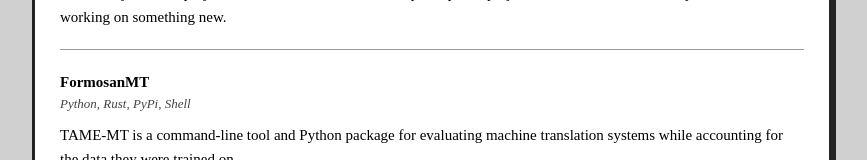
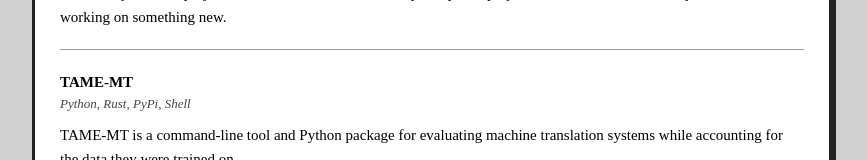
Before and after one commit to hunterschep/website, a React (Vite) app: page /website/projects in a window 1280 px wide. Shown: the part 211-371 px from the top of the page, without its empty margins (208-1075 px from the left). Built offline with nearby package versions, Linux system fonts and the light colour scheme.

Commit message:
fix typo

```diff
--- a/src/components/Projects.jsx
+++ b/src/components/Projects.jsx
@@ -26,7 +26,7 @@ const Projects = () => {
 
       <div className="project-item">
         <div className="project-title">
-          FormosanMT
+          TAME-MT
         </div>
         <div className="project-tech">
           Python, Rust, PyPi, Shell
```
